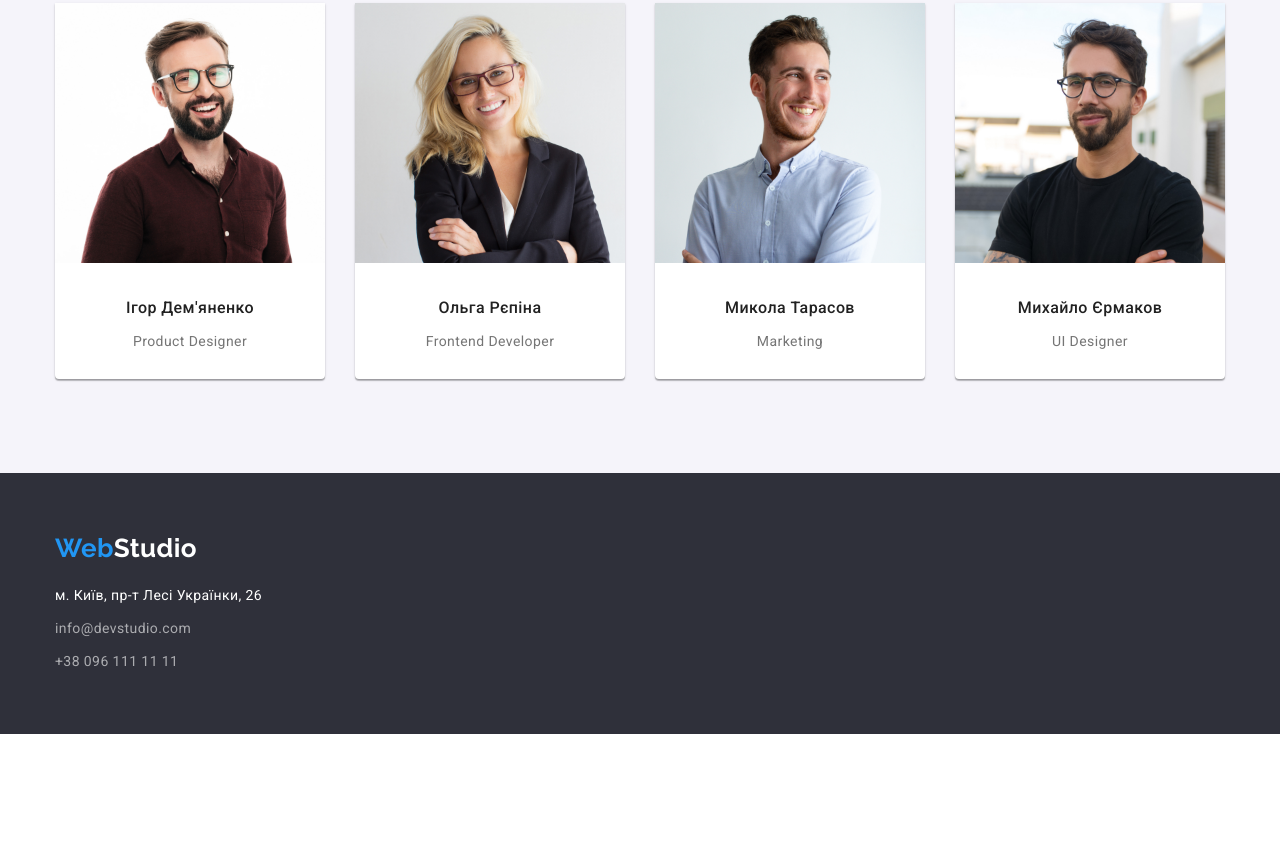
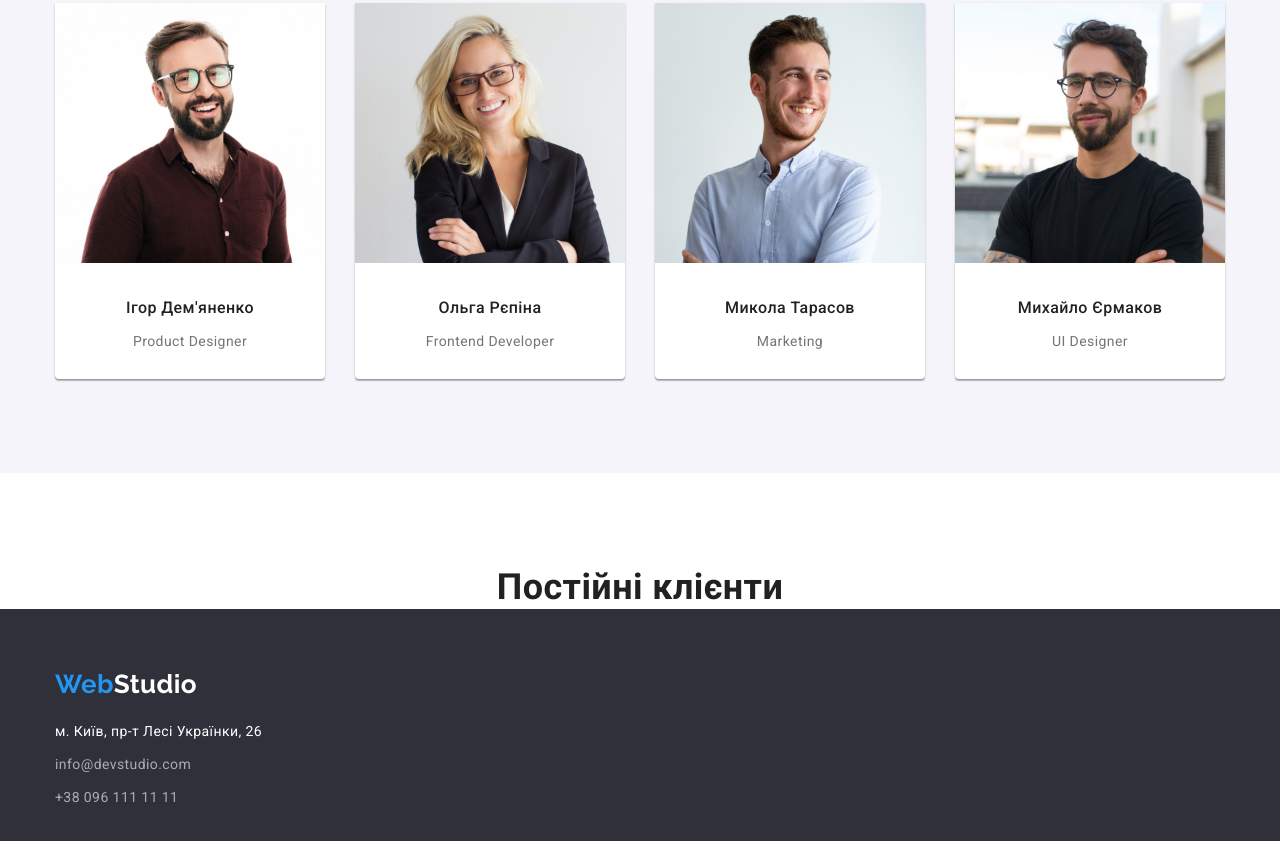
Before and after one commit to Yaroslav-Zelenyi/goit-markup-hw-04, a plain HTML site: page index.html in a window 1280 px wide. Shown: the part 1782-2623 px from the top of the page. Before the commit the page ends 2516 px from the top, so only its background shows below. Drawn offline with nearby package versions, Linux system fonts and the light colour scheme.

Commit message:
Create index.html

```diff
--- a/index.html
+++ b/index.html
@@ -169,6 +169,14 @@
           </ul>
         </div>
       </section>
+
+      <!-- Постійні клієнти -->
+
+      <section >
+        <div class="container clients-list">
+          <h2 class="clients-title list">Постійні клієнти</h2>
+        </div>
+      </section>
     </main>
 
     <!--Підвал-->
```
